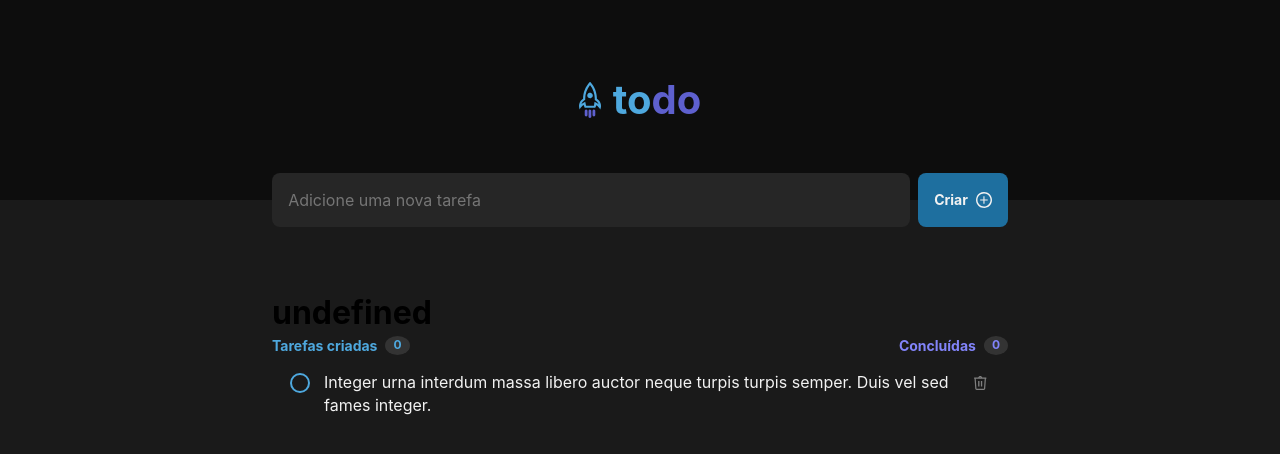
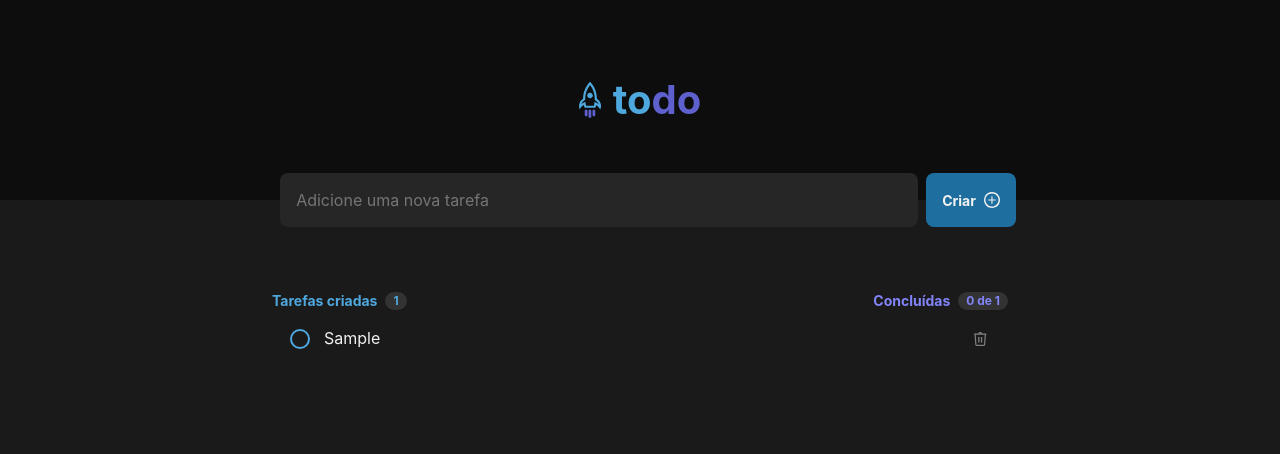
Before and after one commit to valmirpst/to-do-list, a React (Vite) app: page / in a window 1280 px wide. Both pictures are taken after typing "Sample" into the empty fields and a click on the button "Criar". Shown: the top 454 px of the page. Built offline with nearby package versions, Linux system fonts and the light colour scheme.

Commit message:
add tasks functionality

```diff
--- a/src/App.jsx
+++ b/src/App.jsx
@@ -1,14 +1,13 @@
 import Header from "./components/Header";
 import Tasks from "./components/Tasks";
-import { NewTaskForm } from "./components/Header/NewTaskForm";
 import "./index.css";
 
 function App() {
   return (
-    <div>
+    <>
       <Header />
       <Tasks />
-    </div>
+    </>
   );
 }
 
--- a/src/components/Header/Header.jsx
+++ b/src/components/Header/Header.jsx
@@ -1,7 +1,6 @@
 import React from "react";
 import styles from "./Header.module.css";
 import RocketIcon from "../../assets/img/rocket.svg";
-import { NewTaskForm } from "./NewTaskForm";
 
 const Header = () => {
   return (
@@ -13,8 +12,6 @@ const Header = () => {
           <span className={styles.do}>do</span>
         </p>
       </div>
-
-      <NewTaskForm />
     </header>
   );
 };
--- a/src/components/Header/Header.module.css
+++ b/src/components/Header/Header.module.css
@@ -23,37 +23,3 @@
   color: var(--purple-dark);
   font: 700 40px/1.2 var(--primary-font);
 }
-
-.newTaskForm {
-  width: 100%;
-  padding: 0 8px;
-  display: flex;
-  justify-content: center;
-  gap: 8px;
-  position: absolute;
-  bottom: -27px;
-}
-
-.taskInput {
-  width: 100%;
-  max-width: 638px;
-  background-color: var(--gray-500);
-  color: var(--gray-100);
-  font-size: 16px;
-  padding: 16px;
-  border: inset 1px solid var(--gray-700);
-  border-radius: 8px;
-}
-
-.addNewTaskBtn {
-  color: var(--gray-100);
-  font: 700 14px var(--primary-font);
-  background-color: var(--blue-dark);
-  padding: 16px;
-  border: 0;
-  border-radius: 8px;
-  display: flex;
-  justify-content: center;
-  align-items: center;
-  gap: 8px;
-}
--- a/src/components/Header/NewTaskForm.jsx
+++ /dev/null
@@ -1,44 +0,0 @@
-import React from "react";
-import styles from "./Header.module.css";
-import plusIcon from "../../assets/img/plus.svg";
-
-export const TasksContext = React.createContext([]);
-
-export const NewTaskForm = ({ children }) => {
-  const [inputValue, setInputValue] = React.useState("");
-  const [taskList, setTaskList] = React.useState([]);
-
-  const handleInputChange = e => {
-    const { value } = e.target;
-    setInputValue(value);
-  };
-
-  const handleTaskSubmit = e => {
-    e.preventDefault();
-    setTaskList(prev => [...prev, inputValue]);
-    setInputValue("");
-  };
-
-  return (
-    <TasksContext.Provider value={{ taskList, setTaskList }}>
-      <form
-        action=""
-        onSubmit={handleTaskSubmit}
-        className={styles.newTaskForm}
-      >
-        <input
-          className={styles.taskInput}
-          type="text"
-          placeholder="Adicione uma nova tarefa"
-          value={inputValue}
-          onChange={handleInputChange}
-        />
-        <button className={styles.addNewTaskBtn} type="submit">
-          Criar
-          <img src={plusIcon} alt="Add (Plus Icon)" />
-        </button>
-      </form>
-      {children}
-    </TasksContext.Provider>
-  );
-};
--- /dev/null
+++ b/src/components/Tasks/NewTaskForm.jsx
@@ -0,0 +1,41 @@
+import React from "react";
+import styles from "./NewTaskForm.module.css";
+import plusIcon from "../../assets/img/plus.svg";
+
+const NewTaskForm = props => {
+  const [inputValue, setInputValue] = React.useState("");
+
+  const { taskList, setTaskList } = props;
+
+  const handleInputChange = e => {
+    const { value } = e.target;
+    setInputValue(value);
+  };
+
+  const handleTaskSubmit = e => {
+    e.preventDefault();
+    if (inputValue.trim()) {
+      setTaskList(prev => [...prev, inputValue]);
+    } else {
+    }
+    setInputValue("");
+  };
+
+  return (
+    <form action="" onSubmit={handleTaskSubmit} className={styles.newTaskForm}>
+      <input
+        className={styles.taskInput}
+        type="text"
+        placeholder="Adicione uma nova tarefa"
+        value={inputValue}
+        onChange={handleInputChange}
+      />
+      <button className={styles.addNewTaskBtn} type="submit">
+        Criar
+        <img src={plusIcon} alt="Add (Plus Icon)" />
+      </button>
+    </form>
+  );
+};
+
+export default NewTaskForm;
--- /dev/null
+++ b/src/components/Tasks/NewTaskForm.module.css
@@ -0,0 +1,33 @@
+.newTaskForm {
+  width: 100%;
+  padding: 0 8px;
+  display: flex;
+  justify-content: center;
+  gap: 8px;
+  position: absolute;
+  top: -27px;
+}
+
+.taskInput {
+  width: 100%;
+  max-width: 638px;
+  background-color: var(--gray-500);
+  color: var(--gray-100);
+  font-size: 16px;
+  padding: 16px;
+  border: inset 1px solid var(--gray-700);
+  border-radius: 8px;
+}
+
+.addNewTaskBtn {
+  color: var(--gray-100);
+  font: 700 14px var(--primary-font);
+  background-color: var(--blue-dark);
+  padding: 16px;
+  border: 0;
+  border-radius: 8px;
+  display: flex;
+  justify-content: center;
+  align-items: center;
+  gap: 8px;
+}
--- a/src/components/Tasks/Tasks.jsx
+++ b/src/components/Tasks/Tasks.jsx
@@ -1,27 +1,45 @@
-import React, { useEffect } from "react";
+import React from "react";
 import styles from "./Tasks.module.css";
 import clipboardIcon from "../../assets/img/clipboard.svg";
 import trashIcon from "../../assets/img/trash.svg";
-import { TasksContext } from "../Header/NewTaskForm";
+import NewTaskForm from "./NewTaskForm";
 
 const Tasks = () => {
   const emptyInfoDiv = React.useRef();
+  const [taskList, setTaskList] = React.useState([]);
+  const [doneTasksCounter, setDoneTasksCounter] = React.useState(0);
 
-  const { taskList, setTaskList } = React.useContext(TasksContext);
+  React.useEffect(() => {
+    taskList.length > 0
+      ? emptyInfoDiv.current.classList.add("hidden")
+      : emptyInfoDiv.current.classList.remove("hidden");
+  }, [taskList]);
 
-  useEffect(() => {
-    emptyInfoDiv.current.classList.add("hidden");
-  }, [taskList]);
+  const handleCheckboxChange = (e, id) => {
+    e.target.checked
+      ? setDoneTasksCounter(prev => prev + 1)
+      : setDoneTasksCounter(prev => prev - 1);
+  };
+
+  const handleTrashClick = (e, value) => {
+    taskList.splice(taskList.indexOf(value), 1);
+    setTaskList(prev => [...prev]);
+  };
 
   return (
     <main className={styles.tasksContainer}>
-      <h1>{typeof taskList}</h1>
+      <NewTaskForm taskList={taskList} setTaskList={setTaskList} />
+
       <header className={styles.tasksHeader}>
         <p className={styles.createdTasksInfo}>
-          Tarefas criadas <span className={styles.counter}>{0}</span>
+          Tarefas criadas
+          <span className={styles.counter}>{taskList.length}</span>
         </p>
-        <p className={styles.finishedTasksInfo}>
-          Concluídas <span className={styles.counter}>{0}</span>
+        <p className={styles.doneTasksInfo}>
+          Concluídas
+          <span className={styles.counter}>
+            {doneTasksCounter} de {taskList.length}
+          </span>
         </p>
       </header>
 
@@ -36,19 +54,33 @@ const Tasks = () => {
           </div>
         </div>
 
-        <div className={styles.task}>
-          <div className={styles.checkboxDiv}>
-            <input id={`check${1}`} type="checkbox" />
-            <label className={styles.check} htmlFor={`check${1}`}></label>
-          </div>
-          <label htmlFor={`check${1}`} className={styles.taskText}>
-            Integer urna interdum massa libero auctor neque turpis turpis
-            semper. Duis vel sed fames integer.
-          </label>
-          <button className={styles.trash}>
-            <img src={trashIcon} alt="" />
-          </button>
-        </div>
+        {taskList.map((value, index) => {
+          return (
+            <div className={styles.task} key={`check_${value}`}>
+              <div className={styles.checkboxDiv}>
+                <input
+                  onChange={handleCheckboxChange}
+                  id={`check_${value}`}
+                  type="checkbox"
+                />
+                <label
+                  className={styles.check}
+                  id={`check_${value}`}
+                  htmlFor={`check_${value}`}
+                ></label>
+              </div>
+              <label htmlFor={`check_${value}`} className={styles.taskText}>
+                {value}
+              </label>
+              <button
+                className={styles.trash}
+                onClick={e => handleTrashClick(e, value)}
+              >
+                <img className={styles.trashImg} src={trashIcon} alt="" />
+              </button>
+            </div>
+          );
+        })}
       </section>
     </main>
   );
--- a/src/components/Tasks/Tasks.module.css
+++ b/src/components/Tasks/Tasks.module.css
@@ -3,6 +3,7 @@
   max-width: calc(736px + 16px);
   margin: auto;
   padding: calc(64px + 27px) 8px 0 8px;
+  position: relative;
 }
 
 .tasksHeader {
@@ -19,7 +20,7 @@
   gap: 8px;
 }
 
-.finishedTasksInfo {
+.doneTasksInfo {
   color: var(--purple);
   display: flex;
   justify-content: center;
@@ -31,7 +32,7 @@
   background-color: var(--gray-400);
   font: 700 12px/1.2 var(--primary-font);
   padding: 2px 8px;
-  border-radius: 100%;
+  border-radius: 999px;
 }
 
 .tasks {
@@ -97,6 +98,10 @@
   right: 16px;
 }
 
+.trashImg {
+  pointer-events: none;
+}
+
 .empty {
   font: normal 16px/1.4 var(--primary-font);
   color: var(--gray-300);
```
